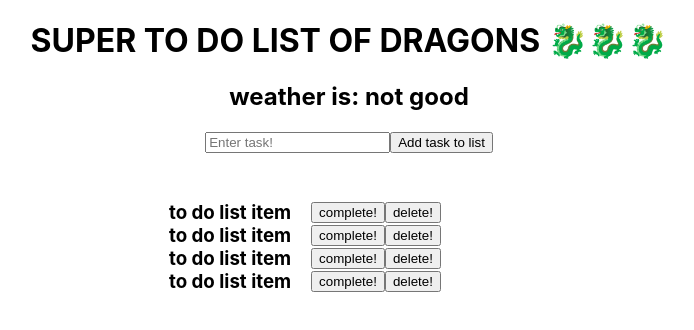
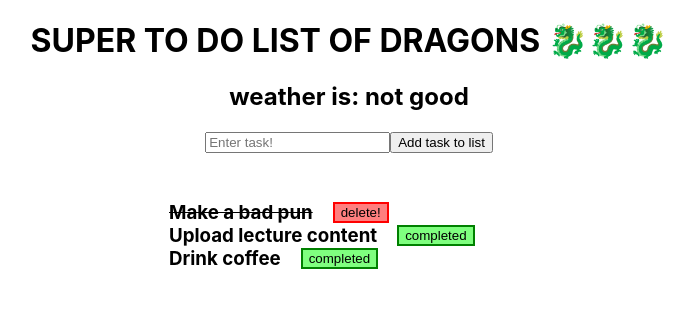
Before and after one commit to YBYuan007/React_review1, a React (Create React App) app in the folder todo_weather/: page / in a window 1280 px wide. Shown: the top 330 px of the page, without its empty margins (291-985 px from the left). Built offline with nearby package versions, Linux system fonts and the light colour scheme.

Commit message:
style the buttons

```diff
--- a/todo_weather/src/App.css
+++ b/todo_weather/src/App.css
@@ -26,27 +26,18 @@ article > h1 {
   /* only applies to the h1 under the 'article tag'  */
   margin: 0px 20px;
 }
-/*
-article.complete h1 {
+
+article.complete > h1 {
+  /* if classname is complete then h1 should be:  */
   text-decoration: line-through;
-}   */
-
-/* h1 span {
-  font-weight: normal;
-}
-section {
-  margin: 3em auto;
-  max-width: 400px;
-}
-article {
-  display: flex;
-  align-items: center;
-  justify-content: center;
-}
-article > h1 {
-  margin-right: auto;
 }
 
-article.complete h1 {
-  text-decoration: line-through;
-} */
+article.complete button {
+  background: rgba(255, 0, 0, 0.5);
+  border: 0.2em solid red ;
+}
+
+article.incomplete button {
+  background: rgba(0,255,0,0.5);
+  border: 0.2em solid green ;
+}
--- a/todo_weather/src/App.jsx
+++ b/todo_weather/src/App.jsx
@@ -12,13 +12,17 @@ import { starterToDos } from './data/starterToDos';
 import './App.css';
 
 function App() {
-  const [toDos, setToDos] = useState(starterToDos);
+  const [todos, setTodos] = useState(starterToDos);
+
+  const updateTodoCompletion = () => {}
+  const deleteTodo = () => {}
+
   return (
     <div className="App">
       <Header />
       <ToDoForm />
-      <ToDoList todos={toDos}/>
-
+      {todos && <ToDoList {...{todos}}/> }
+{/* ^ is the same as todos = {todos} */}
     </div>
   );
 }
--- a/todo_weather/src/components/ToDoList.jsx
+++ b/todo_weather/src/components/ToDoList.jsx
@@ -1,12 +1,12 @@
 import ToDoListItem from "./ToDoListItem";
 
 export default function ToDoList (props) {
+  const {todos} = (props);
+  const parsedTodos = Array.isArray(todos) && todos.map(todo => <ToDoListItem key = {todo.id} {...todo}/> )
+
   return (
     <section>
-      <ToDoListItem />
-      <ToDoListItem />
-      <ToDoListItem />
-      <ToDoListItem />
+      {parsedTodos }
     </section>
   )
 }
--- a/todo_weather/src/components/ToDoListItem.jsx
+++ b/todo_weather/src/components/ToDoListItem.jsx
@@ -1,9 +1,13 @@
 export default function ToDoListItem(props) {
+
+  const {name,isComplete} = {props};
+
   return (
-    <article>
-      <h1> to do list item</h1>
-      <button> complete! </button>
-      <button> delete! </button>
+    <article className ={props.isComplete ? "complete" : "incomplete"}>
+      <h1> {props.name}</h1>
+      {!props.isComplete && <button> completed </button> }
+      {/* {!props.isComplete && <button> complete </button>} */}
+      {props.isComplete &&  <button> delete! </button>}
 
     </article>
   )
```
